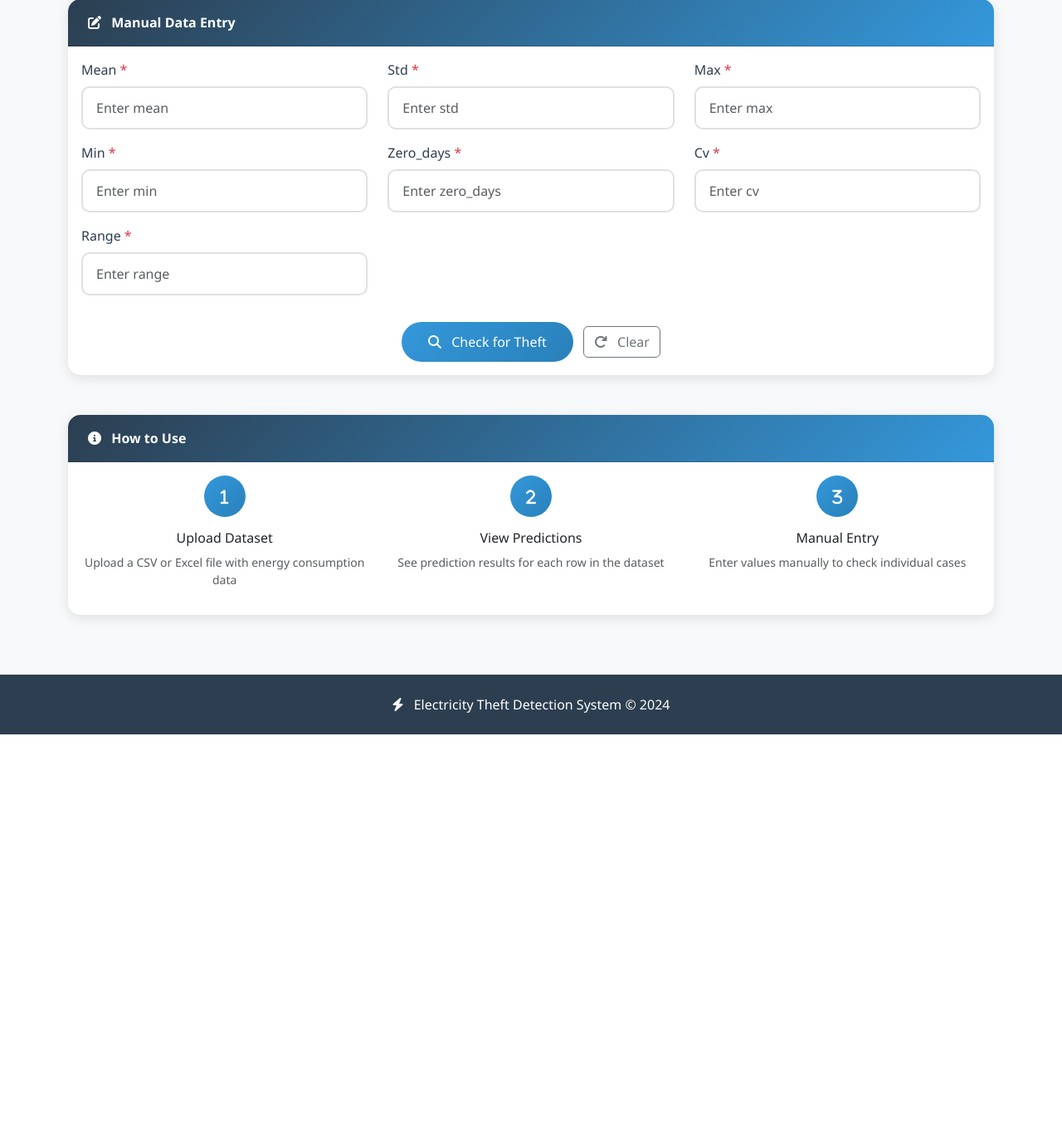
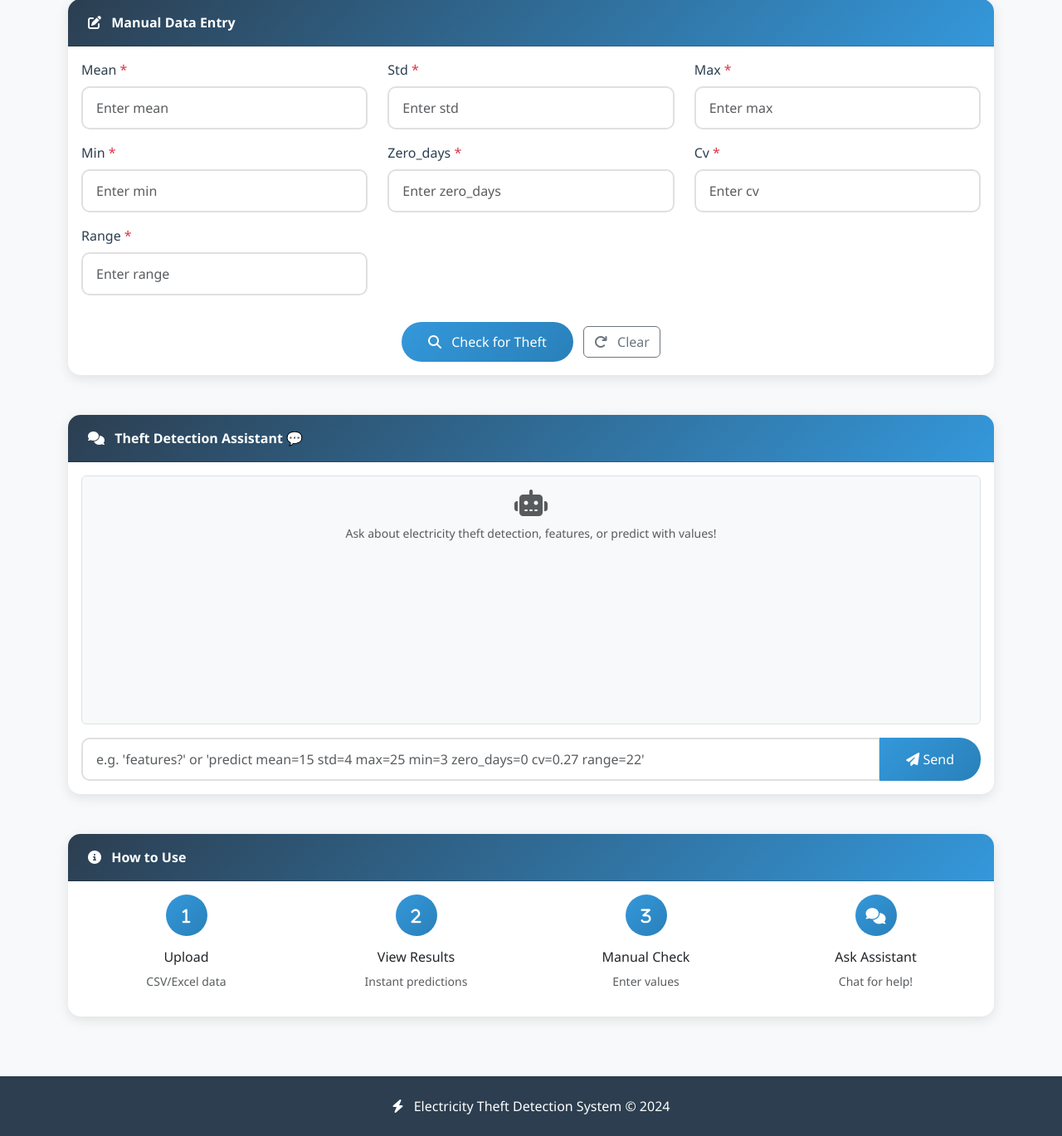
Before and after one commit to riddhik19/electricity-theft-detection, a Flask app: page / in a window 1280 px wide. Shown: the part 869-2238 px from the top of the page at 83% size. Before the commit the page ends 1754 px from the top, so only its background shows below. Run offline with Flask 3, Linux system fonts and the light colour scheme; some libraries are stand-ins or nearby versions.

Commit message:
feat: add electricity theft chat assistant
- Lightweight /chat endpoint w/ model predictions + FAQs
- Chat UI w/ user/bot bubbles, Enter-to-send
- Parses 'predict mean=15 std=4...' format
- No new deps, GitHub-ready

```diff
--- a/app.py
+++ b/app.py
@@ -23,12 +23,21 @@ MODEL_PATH = 'theft_model.pkl'
 model = None
 model_features = ['mean', 'std', 'max', 'min', 'zero_days', 'cv', 'range']
 
+# Chat knowledge base (lightweight FAQs)
+chat_knowledge = {
+    "features": "The model uses 7 key statistical features from daily energy data:\n• **mean**: Average daily consumption\n• **std**: Standard deviation (variability)\n• **max**: Peak daily usage\n• **min**: Lowest daily usage\n• **zero_days**: Days with zero consumption\n• **cv**: Coefficient of variation (std/mean)\n• **range**: Max - Min\n\nHigh zero_days, high CV, or irregular patterns flag theft!",
+    "how": "The LightGBM model (98% accurate) detects theft by spotting anomalous patterns like:\n• Frequent zero consumption days\n• High variability (CV > 0.3)\n• Sudden drops in mean usage\n• Unusual range patterns\n\nPrediction threshold: >25% theft probability = Suspicious",
+    "predict": "Provide features like: 'predict mean=15.5 std=4.2 max=25.3 min=3.1 zero_days=0 cv=0.27 range=22.2'",
+    "help": "Ask about 'features', 'how it works', or 'predict [values]' with all 7 features."
+}
+
 try:
     model = joblib.load(MODEL_PATH)
     print(f"Model loaded successfully!")
 except Exception as e:
     print(f"Warning: Could not load model - {e}")
     print("Please ensure theft_model.pkl exists in the application directory")
+
 
 
 def allowed_file(filename):
@@ -200,6 +209,53 @@ def predict_manual():
         return redirect(url_for('index'))
 
 
+@app.route('/chat', methods=['POST'])
+def chat():
+    """Lightweight chat endpoint for theft questions"""
+    query = request.json.get('query', '').lower().strip()
+
+    if not query:
+        return jsonify({'response': 'Ask me anything about electricity theft detection!'})
+
+    # Simple keyword matching for FAQs
+    if any(word in query for word in ['feature', 'what', 'use']):
+        return jsonify({'response': chat_knowledge['features']})
+
+    if any(word in query for word in ['how', 'work', 'detect']):
+        return jsonify({'response': chat_knowledge['how']})
+
+    if 'help' in query:
+        return jsonify({'response': chat_knowledge['help']})
+
+    # Try to parse prediction request
+    import re
+    feature_match = re.findall(r'(\w+)=([0-9.-]+)', query)
+    data_dict = dict(feature_match)
+
+    if len(data_dict) >= len(model_features) or 'predict' in query:
+        # Fill missing with defaults if partial
+        for f in model_features:
+            if f not in data_dict:
+                data_dict[f] = 10.0  # neutral default
+
+        prediction, probability, error = predict_theft(data_dict)
+
+        if error:
+            return jsonify({'response': f"Prediction error: {error}"})
+
+        pred_text = 'Suspicious! 🚨' if prediction == 1 else 'Normal ✅'
+        prob_text = f"Theft probability: {probability[1]*100:.1f}%"
+
+        return jsonify({
+            'response': f"{pred_text}\n{prob_text}\n\n{chat_knowledge['features']}",
+            'prediction': prediction,
+            'suspicious_prob': float(probability[1])
+        })
+
+    # Fallback
+    return jsonify({'response': "I can explain features, how detection works, or predict theft! Try 'features?' or 'predict mean=15 std=4 max=25 min=3 zero_days=0 cv=0.27 range=22'"})
+
+
 @app.route('/clear')
 def clear_data():
     """Clear uploaded data"""
--- a/templates/index.html
+++ b/templates/index.html
@@ -463,6 +463,32 @@
             </div>
         </div>
 
+        <!-- Chat Section (NEW!) -->
+        <div class="row mb-4" id="chat-section">
+            <div class="col-md-12">
+                <div class="card">
+                    <div class="card-header">
+                        <i class="fas fa-comments me-2"></i>
+                        Theft Detection Assistant 💬
+                    </div>
+                    <div class="card-body">
+                        <div id="chat-messages" class="border rounded p-3 mb-3" style="height: 300px; overflow-y: auto; background: #f8f9fa;">
+                            <div class="text-center text-muted mb-3">
+                                <i class="fas fa-robot fa-2x mb-2 d-block"></i>
+                                <small>Ask about electricity theft detection, features, or predict with values!</small>
+                            </div>
+                        </div>
+                        <div class="input-group">
+                            <input type="text" id="chat-input" class="form-control" placeholder="e.g. 'features?' or 'predict mean=15 std=4 max=25 min=3 zero_days=0 cv=0.27 range=22'">
+                            <button class="btn btn-primary" onclick="sendChat()">
+                                <i class="fas fa-paper-plane"></i> Send
+                            </button>
+                        </div>
+                    </div>
+                </div>
+            </div>
+        </div>
+
         <!-- Instructions Section -->
         <div class="row mb-4">
             <div class="col-md-12">
@@ -473,26 +499,33 @@
                     </div>
                     <div class="card-body">
                         <div class="row">
-                            <div class="col-md-4 text-center">
+                            <div class="col-md-3 text-center">
                                 <div class="feature-icon" style="width: 50px; height: 50px; font-size: 1.2rem;">
                                     <i class="fas fa-1"></i>
                                 </div>
-                                <h6>Upload Dataset</h6>
-                                <p class="text-muted small">Upload a CSV or Excel file with energy consumption data</p>
+                                <h6>Upload</h6>
+                                <p class="text-muted small">CSV/Excel data</p>
                             </div>
-                            <div class="col-md-4 text-center">
+                            <div class="col-md-3 text-center">
                                 <div class="feature-icon" style="width: 50px; height: 50px; font-size: 1.2rem;">
                                     <i class="fas fa-2"></i>
                                 </div>
-                                <h6>View Predictions</h6>
-                                <p class="text-muted small">See prediction results for each row in the dataset</p>
+                                <h6>View Results</h6>
+                                <p class="text-muted small">Instant predictions</p>
                             </div>
-                            <div class="col-md-4 text-center">
+                            <div class="col-md-3 text-center">
                                 <div class="feature-icon" style="width: 50px; height: 50px; font-size: 1.2rem;">
                                     <i class="fas fa-3"></i>
                                 </div>
-                                <h6>Manual Entry</h6>
-                                <p class="text-muted small">Enter values manually to check individual cases</p>
+                                <h6>Manual Check</h6>
+                                <p class="text-muted small">Enter values</p>
+                            </div>
+                            <div class="col-md-3 text-center">
+                                <div class="feature-icon" style="width: 50px; height: 50px; font-size: 1.2rem;">
+                                    <i class="fas fa-comments"></i>
+                                </div>
+                                <h6>Ask Assistant</h6>
+                                <p class="text-muted small">Chat for help!</p>
                             </div>
                         </div>
                     </div>
@@ -500,6 +533,7 @@
             </div>
         </div>
     </div>
+
 
     <!-- Footer -->
     <footer>
@@ -597,6 +631,69 @@
                 e.preventDefault();
             }
         });
+
+        // NEW: Chat functionality (lightweight)
+        async function sendChat() {
+            const input = document.getElementById('chat-input');
+            const messages = document.getElementById('chat-messages');
+            const query = input.value.trim();
+
+            if (!query) return;
+
+            // Add user message
+            messages.innerHTML += `
+                <div class="d-flex mb-2">
+                    <div class="flex-grow-1 ms-3">
+                        <div class="bg-primary text-white p-2 rounded-pill small w-75 ms-auto">You: ${query}</div>
+                    </div>
+                </div>
+            `;
+
+            input.value = '';
+            messages.scrollTop = messages.scrollHeight;
+
+            try {
+                const response = await fetch('/chat', {
+                    method: 'POST',
+                    headers: { 'Content-Type': 'application/json' },
+                    body: JSON.stringify({ query: query })
+                });
+
+                const data = await response.json();
+
+                // Add bot response
+                const botMsg = data.response || 'Sorry, I didn\\'t understand.';
+                messages.innerHTML += `
+                    <div class="d-flex mb-3">
+                        <div class="feature-icon me-2 bg-secondary">
+                            <i class="fas fa-robot"></i>
+                        </div>
+                        <div class="flex-grow-1">
+                            <div class="bg-light p-3 rounded border">${botMsg}</div>
+                        </div>
+                    </div>
+                `;
+
+                messages.scrollTop = messages.scrollHeight;
+
+            } catch (error) {
+                messages.innerHTML += `
+                    <div class="d-flex mb-3">
+                        <div class="feature-icon me-2 bg-danger">
+                            <i class="fas fa-robot"></i>
+                        </div>
+                        <div class="flex-grow-1">
+                            <div class="bg-light p-3 rounded border text-danger">Chat error. Try again!</div>
+                        </div>
+                    </div>
+                `;
+            }
+        }
+
+        // Enter to send chat
+        document.getElementById('chat-input').addEventListener('keypress', function(e) {
+            if (e.key === 'Enter') sendChat();
+        });
     </script>
 </body>
 </html>
```
Also changed, not shown: TODO.md (added, +19 -0 lines).
